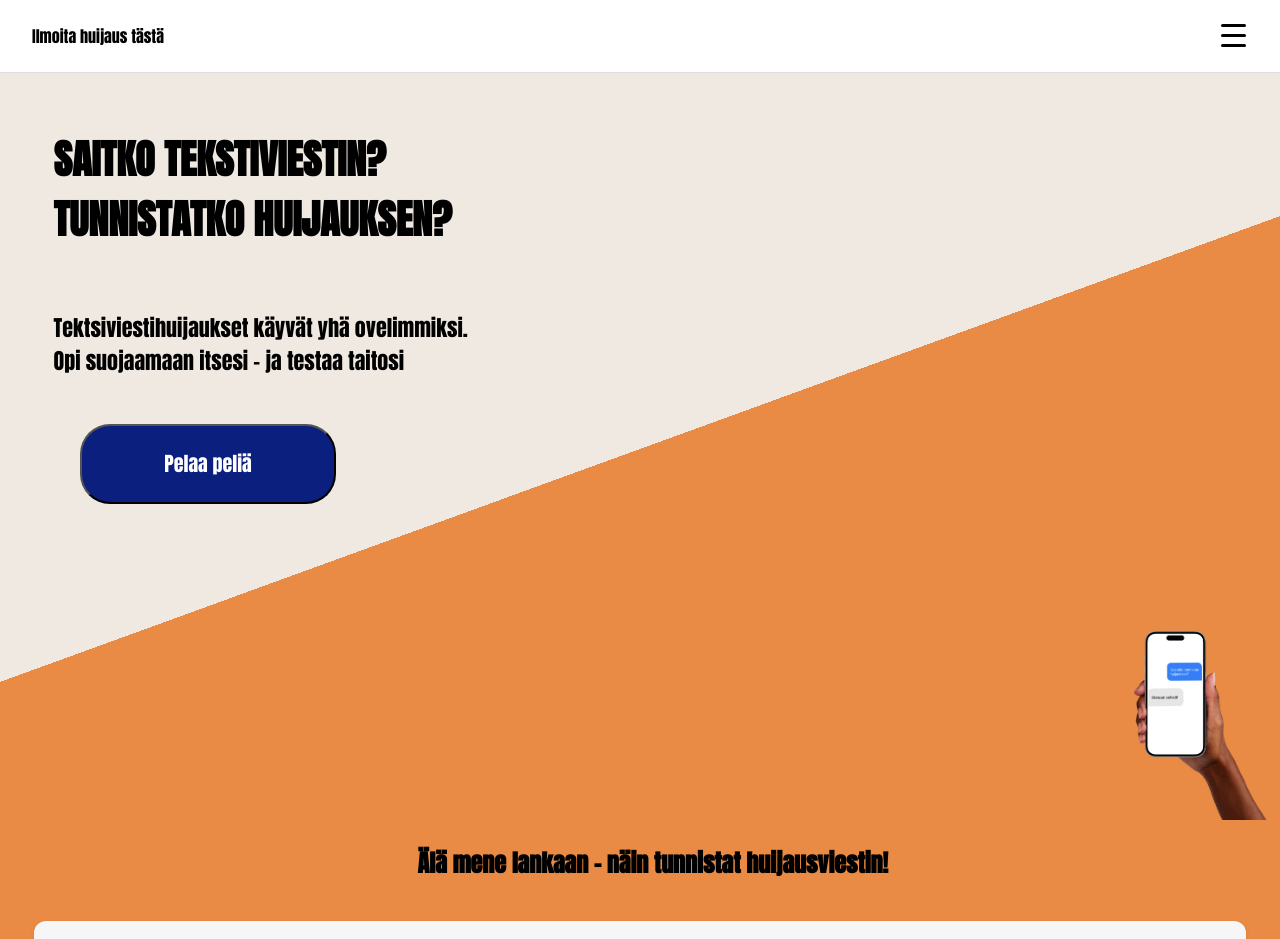
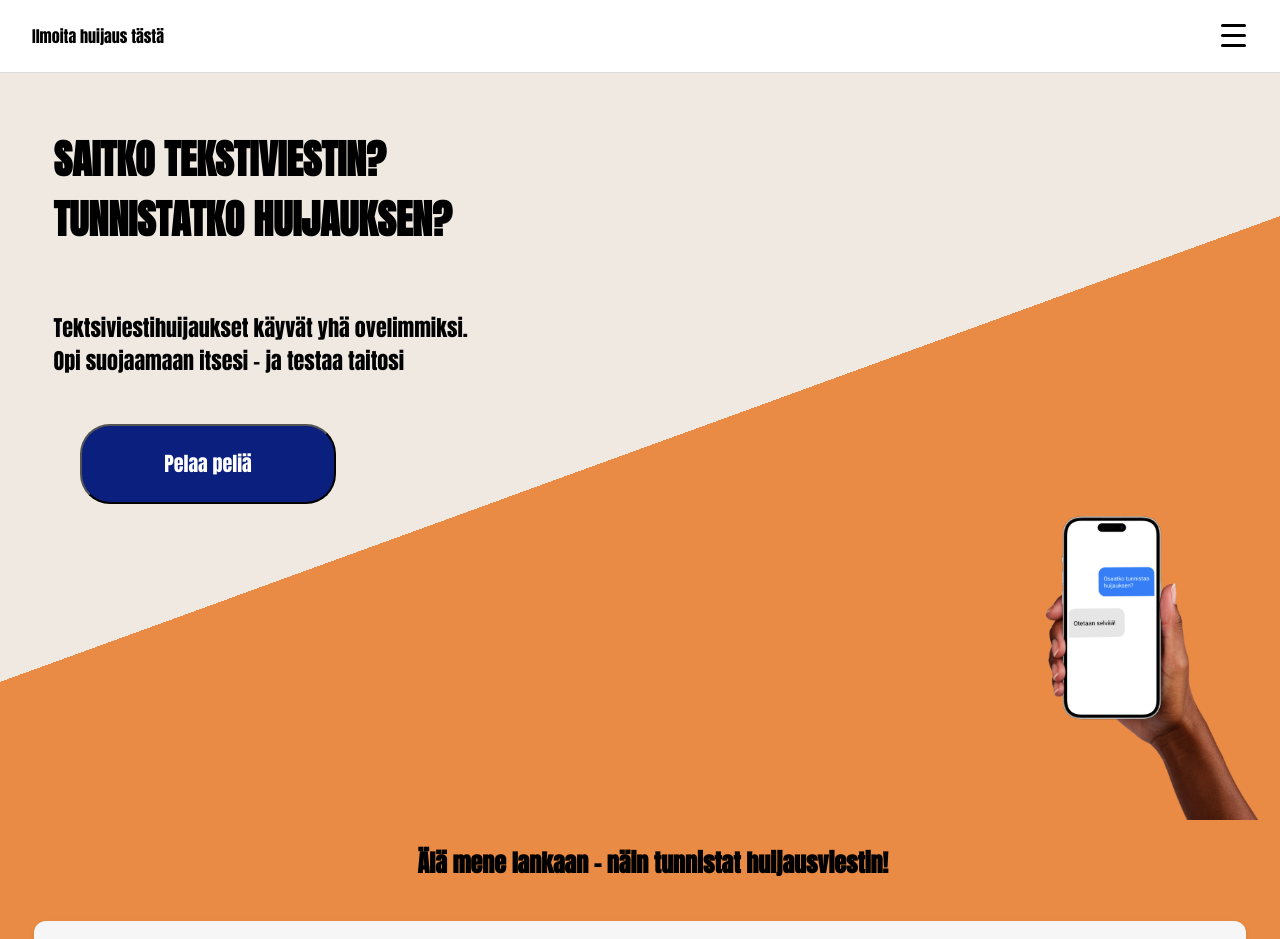
Before and after one commit to levonmaister/scamvjp2, a React (Vite) app: page / in a window 1280 px wide. Shown: the top 939 px of the page. Built offline with nearby package versions, Linux system fonts and the light colour scheme.

Commit message:
responsiivisuutta

```diff
--- a/src/styles/etusivu.css
+++ b/src/styles/etusivu.css
@@ -83,6 +83,35 @@ h2 {
   margin-left: 2%;
 }
 
+@media (min-width: 375px) {
+  .handbild-container img {
+    width: 190px;
+  }
+
+  .rubrik {
+    font-size: 28px;
+  }
+  .text {
+    max-width: 60vw;
+  }
+}
+
+@media (min-width: 414px) {
+  .handbild-container img {
+    width: 210px;
+  }
+  .text {
+    font-size: 18px;
+  }
+}
+
+@media (min-height: 800px) {
+  .handbild-container img {
+    width: auto;
+    height: 310px;
+  }
+}
+
 
 @media (min-width: 600px) {
 
```
